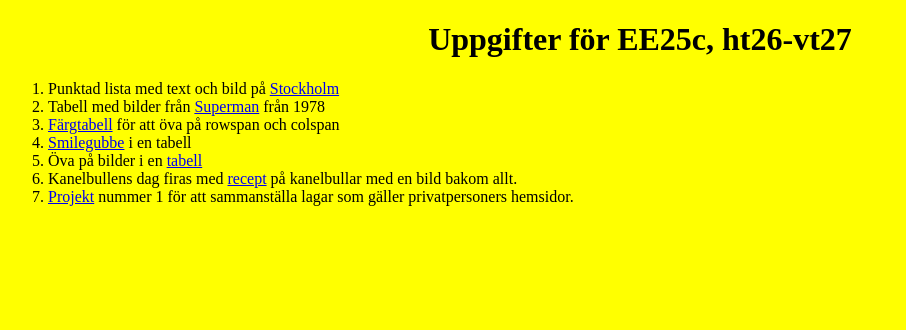
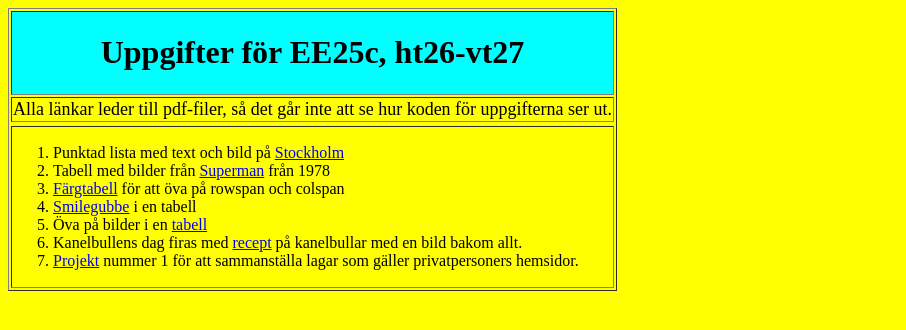
Before and after one commit to andersfbg/webb, a plain HTML site: page index.html in a window 1280 px wide. Shown: the whole page, without its empty margins (0-906 px from the left). Drawn offline with Linux system fonts and the light colour scheme.

Commit message:
Add files via upload

```diff
--- a/index.html
+++ b/index.html
@@ -6,7 +6,15 @@
     <title>EE25c uppgifter</title>
 </head>
 <body bgcolor="yellow">
-  <center><h1>Uppgifter för EE25c, ht26-vt27</h1></center>
+  <table border="1">
+    <tr>
+       <td bgcolor="cyan"><h1><center>Uppgifter för EE25c, ht26-vt27</h1></center></td>
+    </tr>
+    <tr>
+       <td><font size="4">Alla länkar leder till pdf-filer, så det går inte att se hur koden för uppgifterna ser ut.</td>
+    <tr>
+    <tr>
+       <td>
          <ol>
            <li>Punktad lista med text och bild på <a href="stockholm.pdf">Stockholm</a></li>
            <li>Tabell med bilder från <a href="superman.pdf">Superman</a> från 1978</li>
@@ -15,5 +23,9 @@
            <li>Öva på bilder i en <a href="resultat.pdf">tabell</a></li>
            <li>Kanelbullens dag firas med <a href="bullar.pdf">recept</a> på kanelbullar med en bild bakom allt.</li>
            <li><a href="projekt1.pdf">Projekt</a> nummer 1 för att sammanställa lagar som gäller privatpersoners hemsidor.</li>
+         </ol>
+       </td>
+     </tr>
+  </table>
 </body>
 </html>
```
Lines whose indentation alone changed are shown as unchanged.
